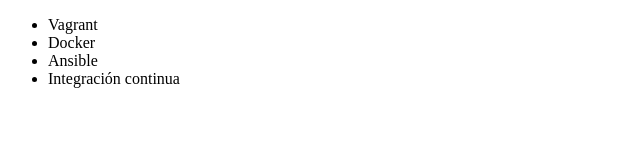
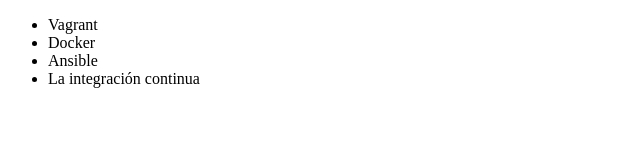
Before and after one commit to srestre84/srestreporic, a plain HTML site: page index.html in a window 1280 px wide. Shown: the full height of the page, 0-640 px from the left. Drawn offline with Linux system fonts and the light colour scheme.

Commit message:
modificación de pronombre en el título de el curso La integración continua

```diff
--- a/index.html
+++ b/index.html
@@ -9,7 +9,7 @@
          <li> Vagrant </li>
          <li> Docker </li>
          <li> Ansible </li>
-         <li> Integración continua </li>
+         <li> La integración continua </li>
      </ul>
 </body>
 </html>
```
